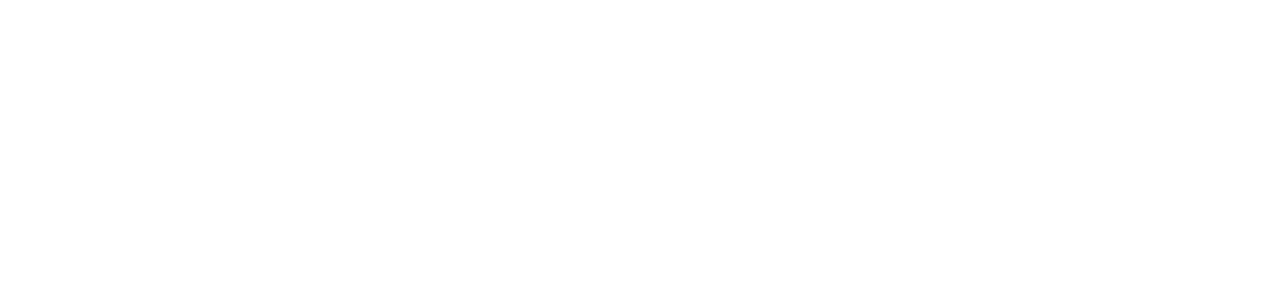
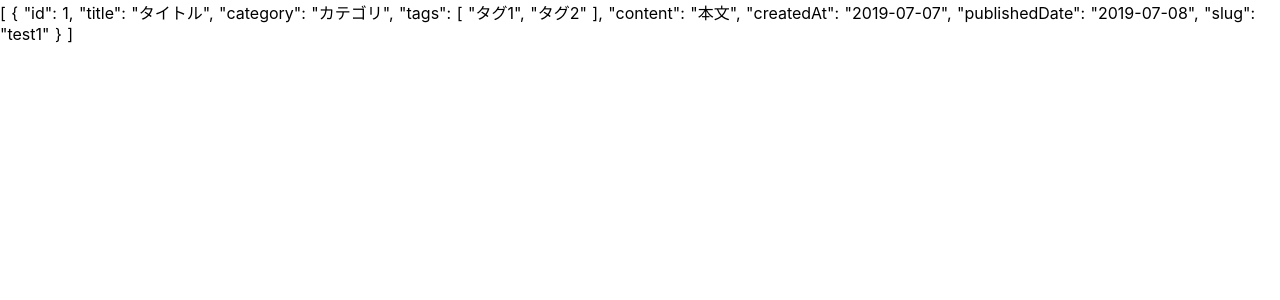
Before and after one commit to kuwahalab/nuxt.js-demo, a Nuxt app: page /posts/test1 in a window 1280 px wide. Before the commit this address had no page. Shown: the top 300 px of the page. Built offline with nearby package versions, Linux system fonts and the light colour scheme.

Commit message:
記事詳細ページ（仮）の作成をした。

```diff
--- a/components/Card.vue
+++ b/components/Card.vue
@@ -1,6 +1,7 @@
 <template>
   <article class="card">
     <nuxt-link class="post-link" :to="{ name: 'posts-slug', params: { slug: slug } }">
+    <!-- <nuxt-link :to="{ name: 'posts', params: { slug: slug } }"> -->
       <h2 class="title">
         {{ title }}
       </h2>
--- /dev/null
+++ b/pages/posts/_slug.vue
@@ -0,0 +1,26 @@
+<template>
+  <div>
+    {{ post }}
+  </div>
+</template>
+
+<script>
+import posts from '~/contents/posts/json/index.json'
+
+export default {
+  data() {
+    return {
+      posts: posts
+    }
+  },
+  computed: {
+    post() {
+      return this.posts.filter((item, index) => {
+        if (item.slug === this.$route.params.slug) return true
+      })
+    }
+  }
+}
+</script>
+
+<style scoped></style>
```
